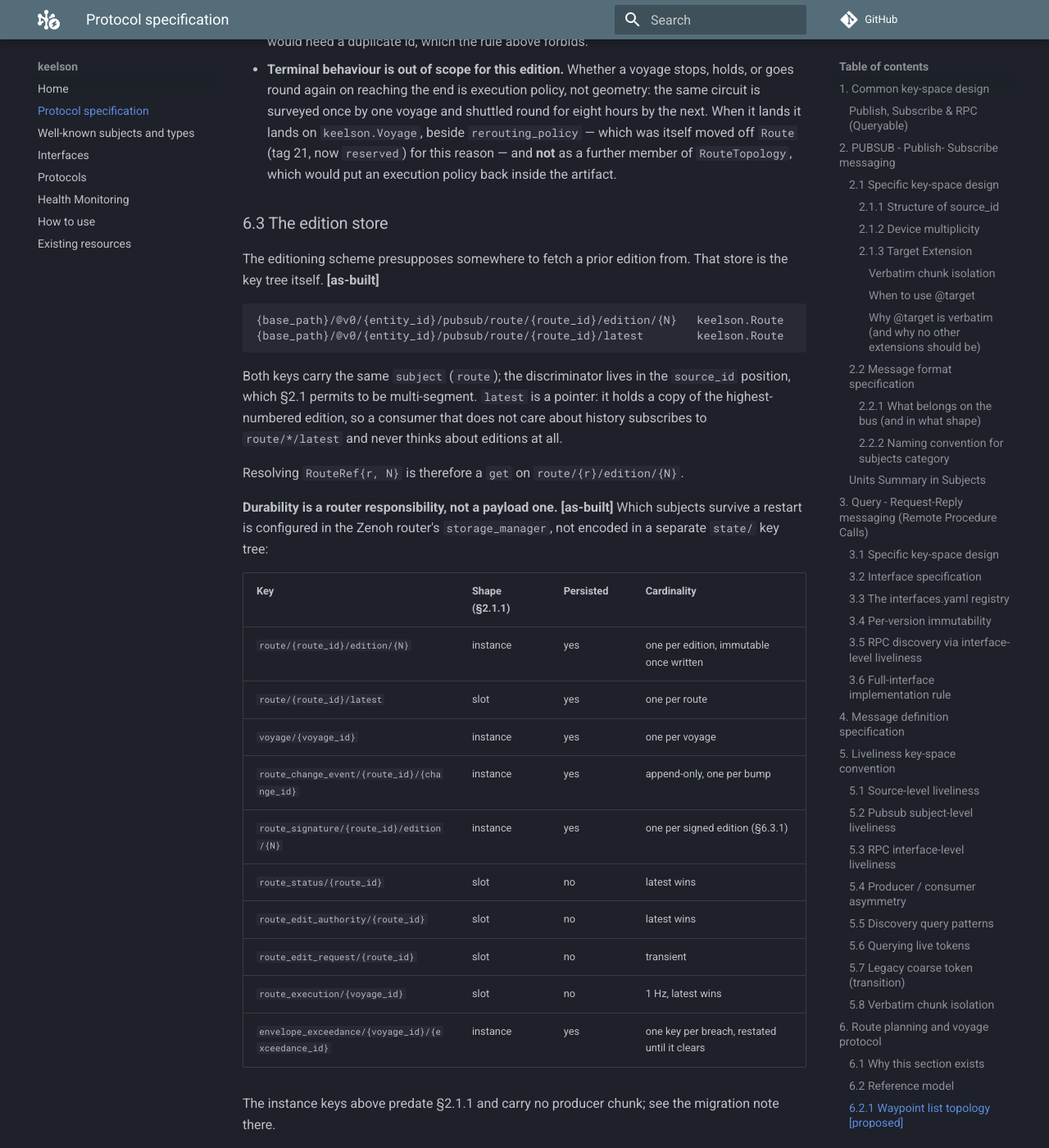
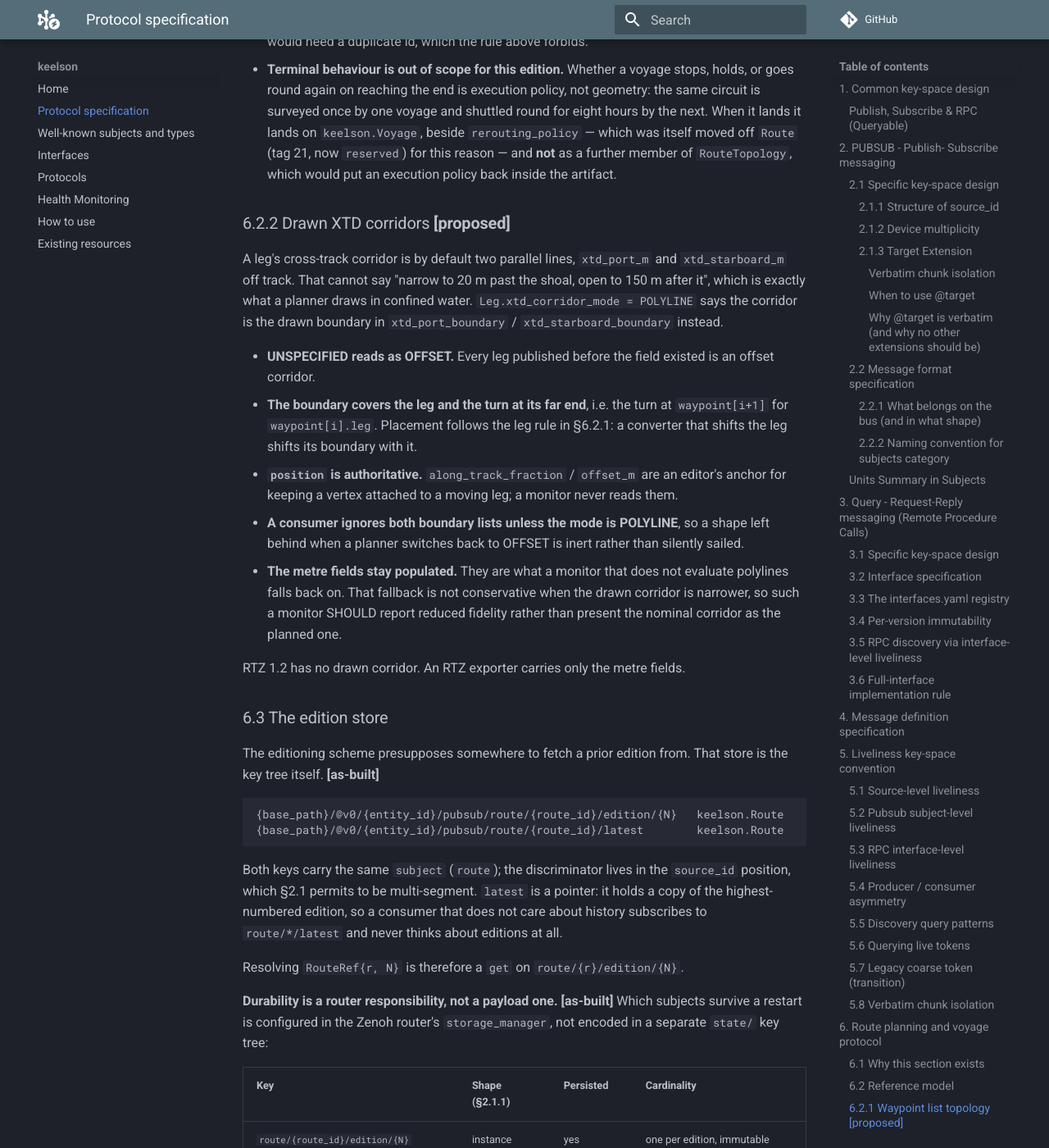
Before and after one commit to RISE-Maritime/keelson, an MkDocs documentation site: the page built from docs/protocol-specification.md, in a window 1280 px wide and 1400 px high, scrolled down 23110 px. Shown: the whole window at 82% size. Built offline with MkDocs 1.6.1 and Material for MkDocs 9.7.7, drawn with Linux system fonts in a browser that asks for light colours; comment, search, counter and statistics services are not loaded.

Commit message:
feat(route): drawn XTD corridors on Leg (xtd_corridor_mode + boundary polylines)
A leg's XTD corridor could only be two parallel lines at xtd_port_m /
xtd_starboard_m. A planner narrowing the corridor past a shoal had nowhere
to put the shape, so editors kept it in memory and lost it on save.

Leg gains xtd_corridor_mode (UNSPECIFIED reads as OFFSET, so every existing
route keeps its meaning) and, for POLYLINE, xtd_port_boundary /
xtd_starboard_boundary of XtdBoundaryPoint. position is authoritative; the
optional along-track anchor lets an editor keep a vertex on a moving leg.
The metre fields stay populated as a nominal fallback, and §6.2.2 says why
that fallback is not conservative.

Co-Authored-By: Claude Opus 5 (1M context) <noreply@anthropic.com>

```diff
--- a/docs/protocol-specification.md
+++ b/docs/protocol-specification.md
@@ -684,6 +684,32 @@ Two costs are accepted rather than solved here:
   beside `rerouting_policy` — which was itself moved off `Route` (tag 21, now
   `reserved`) for this reason — and **not** as a further member of
   `RouteTopology`, which would put an execution policy back inside the artifact.
+
+### 6.2.2 Drawn XTD corridors **[proposed]**
+
+A leg's cross-track corridor is by default two parallel lines, `xtd_port_m`
+and `xtd_starboard_m` off track. That cannot say "narrow to 20 m past the
+shoal, open to 150 m after it", which is exactly what a planner draws in
+confined water. `Leg.xtd_corridor_mode = POLYLINE` says the corridor is the
+drawn boundary in `xtd_port_boundary` / `xtd_starboard_boundary` instead.
+
+* **UNSPECIFIED reads as OFFSET.** Every leg published before the field existed
+  is an offset corridor.
+* **The boundary covers the leg and the turn at its far end**, i.e. the turn at
+  `waypoint[i+1]` for `waypoint[i].leg`. Placement follows the leg rule in §6.2.1:
+  a converter that shifts the leg shifts its boundary with it.
+* **`position` is authoritative.** `along_track_fraction` / `offset_m` are an
+  editor's anchor for keeping a vertex attached to a moving leg; a monitor
+  never reads them.
+* **A consumer ignores both boundary lists unless the mode is POLYLINE**, so a
+  shape left behind when a planner switches back to OFFSET is inert rather than
+  silently sailed.
+* **The metre fields stay populated.** They are what a monitor that does not
+  evaluate polylines falls back on. That fallback is not conservative when the
+  drawn corridor is narrower, so such a monitor SHOULD report reduced fidelity
+  rather than present the nominal corridor as the planned one.
+
+RTZ 1.2 has no drawn corridor. An RTZ exporter carries only the metre fields.
 
 ### 6.3 The edition store
 
```
Also changed, not shown: 2 other files.
